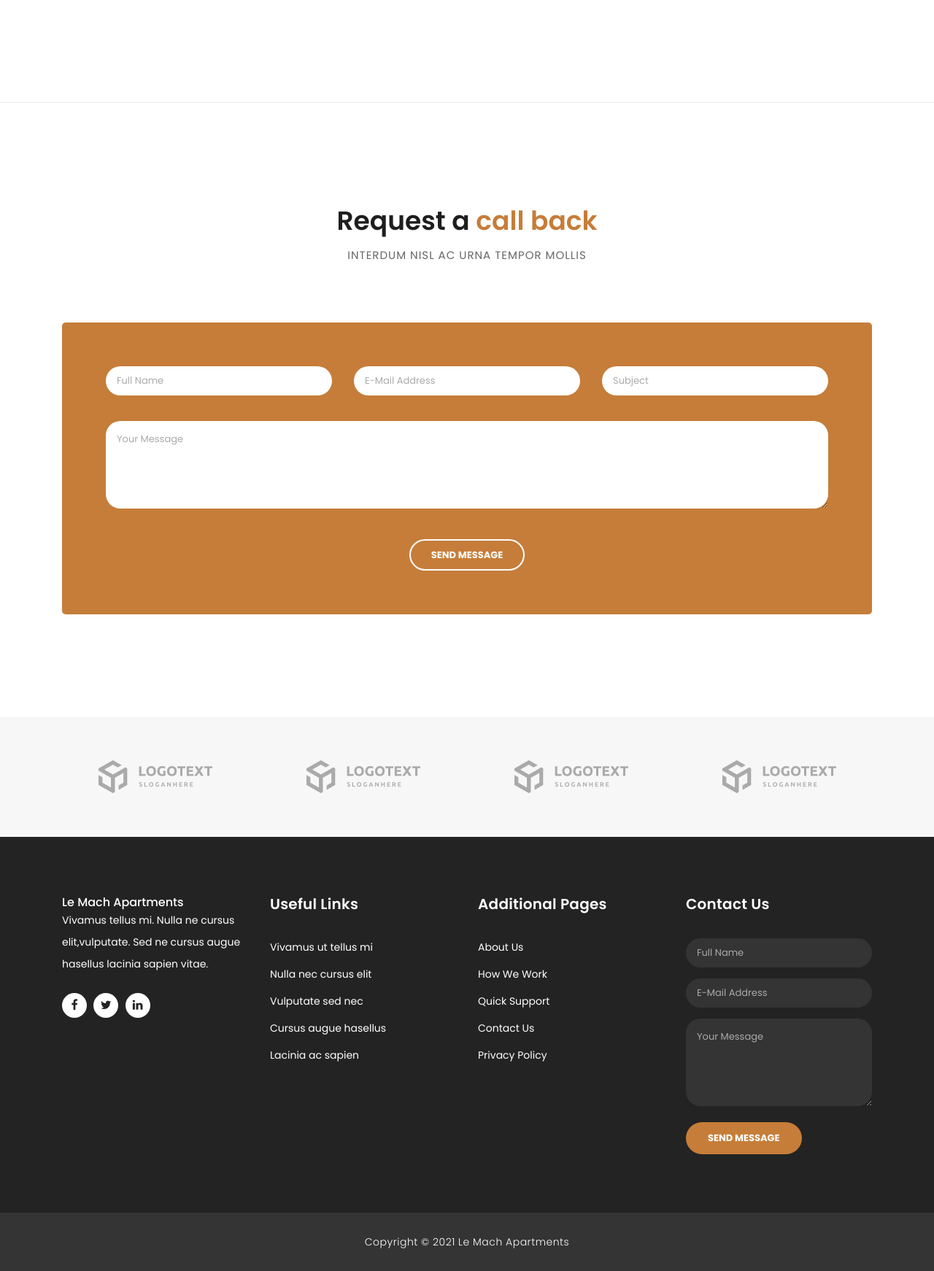
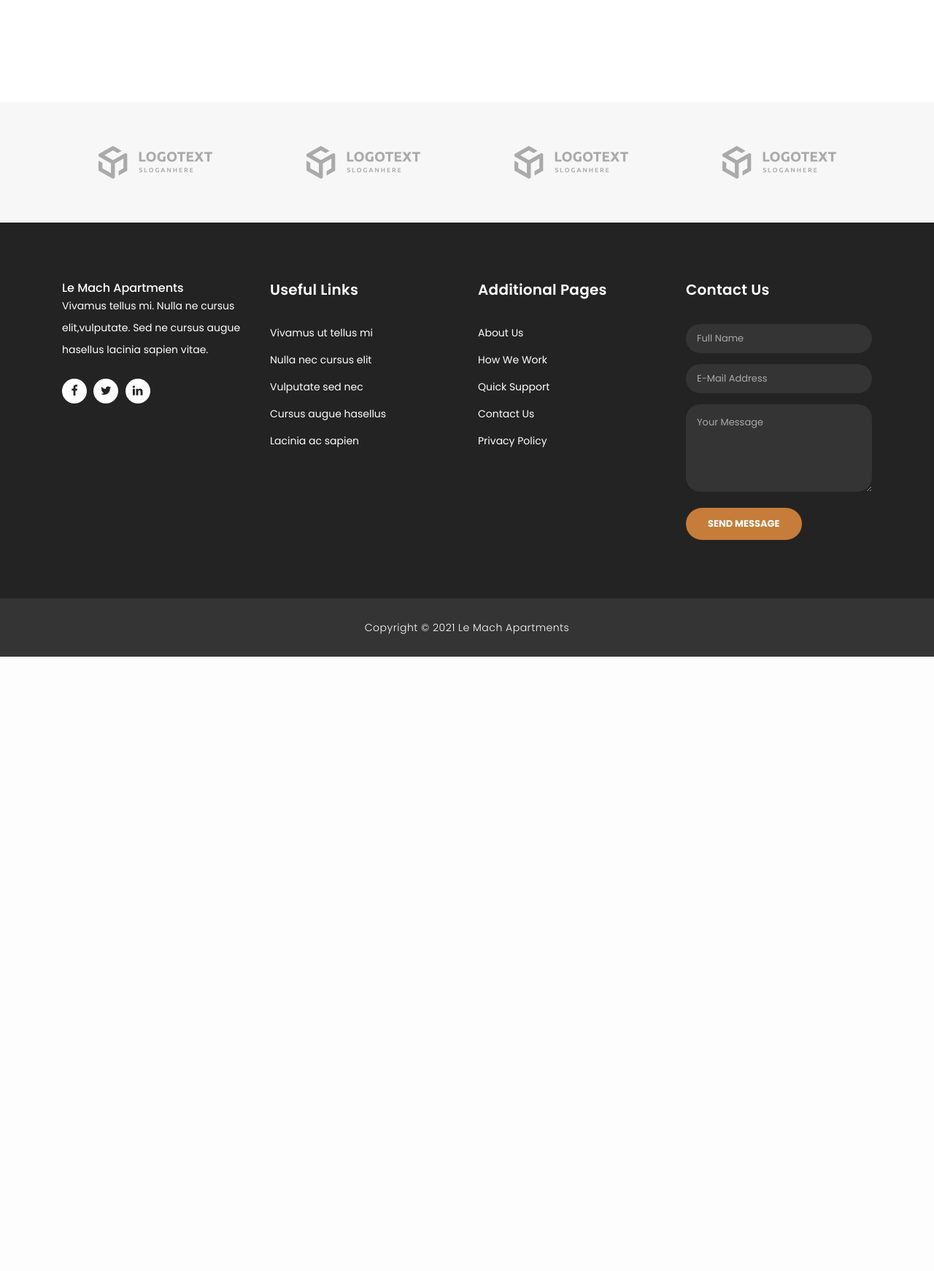
Before and after one commit to avosa/lemach, a Flask app: page /services in a window 1280 px wide. Shown: the part 1337-3079 px from the top of the page at 73% size. After the commit the page ends 2237 px from the top, so only its background shows below. Run offline with Flask 2, Linux system fonts and the light colour scheme; parts of the project's set-up code (start-up, migrations or seed data) failed here and were passed over; some libraries are stand-ins or nearby versions.

Commit message:
Silly fixes

```diff
--- a/app/general/templates/services.html
+++ b/app/general/templates/services.html
@@ -145,83 +145,37 @@
     </div>
   </div>
 </div>
-
-<div class="callback-form callback-services">
+<!-- <div class="more-info">
   <div class="container">
     <div class="row">
       <div class="col-md-12">
-        <div class="section-heading">
-          <h2>Request a <em>call back</em></h2>
-          <span>interdum nisl ac urna tempor mollis</span>
-        </div>
-      </div>
-      <div class="col-md-12">
-        <div class="contact-form">
-          <form id="contact" action="" method="post">
-            <div class="row">
-              <div class="col-lg-4 col-md-12 col-sm-12">
-                <fieldset>
-                  <input
-                    name="name"
-                    type="text"
-                    class="form-control"
-                    id="name"
-                    placeholder="Full Name"
-                    required=""
-                  />
-                </fieldset>
-              </div>
-              <div class="col-lg-4 col-md-12 col-sm-12">
-                <fieldset>
-                  <input
-                    name="email"
-                    type="text"
-                    class="form-control"
-                    id="email"
-                    pattern="[^ @]*@[^ @]*"
-                    placeholder="E-Mail Address"
-                    required=""
-                  />
-                </fieldset>
-              </div>
-              <div class="col-lg-4 col-md-12 col-sm-12">
-                <fieldset>
-                  <input
-                    name="subject"
-                    type="text"
-                    class="form-control"
-                    id="subject"
-                    placeholder="Subject"
-                    required=""
-                  />
-                </fieldset>
-              </div>
-              <div class="col-lg-12">
-                <fieldset>
-                  <textarea
-                    name="message"
-                    rows="6"
-                    class="form-control"
-                    id="message"
-                    placeholder="Your Message"
-                    required=""
-                  ></textarea>
-                </fieldset>
-              </div>
-              <div class="col-lg-12">
-                <fieldset>
-                  <button type="submit" id="form-submit" class="border-button">
-                    Send Message
-                  </button>
-                </fieldset>
+        <div class="more-info-content">
+          <div class="row">
+            <div class="col-md-6">
+              <div class="left-image">
+                <img src="assets/images/more-info.jpg" alt="" />
               </div>
             </div>
-          </form>
+            <div class="col-md-6 align-self-center">
+              <div class="right-content">
+                <span>Who we are</span>
+                <h2>Get to know about <em>our company</em></h2>
+                <p>
+                  Curabitur pulvinar sem a leo tempus facilisis. Sed non
+                  sagittis neque. Nulla conse quat tellus nibh, id molestie
+                  felis sagittis ut. Nam ullamcorper tempus ipsum in cursus<br /><br />Praes
+                  end at dictum metus. Morbi id hendrerit lectus, nec dapibus
+                  ex. Etiam ipsum quam, luctus eu egestas eget, tincidunt
+                </p>
+                <a href="/about" class="filled-button">Read More</a>
+              </div>
+            </div>
+          </div>
         </div>
       </div>
     </div>
   </div>
-</div>
+</div> -->
 
 <div class="partners">
   <div class="container">
```
Also changed, not shown: app/general/templates/about.html (+5 -5 lines), app/general/templates/index.html (+2 -34 lines).
